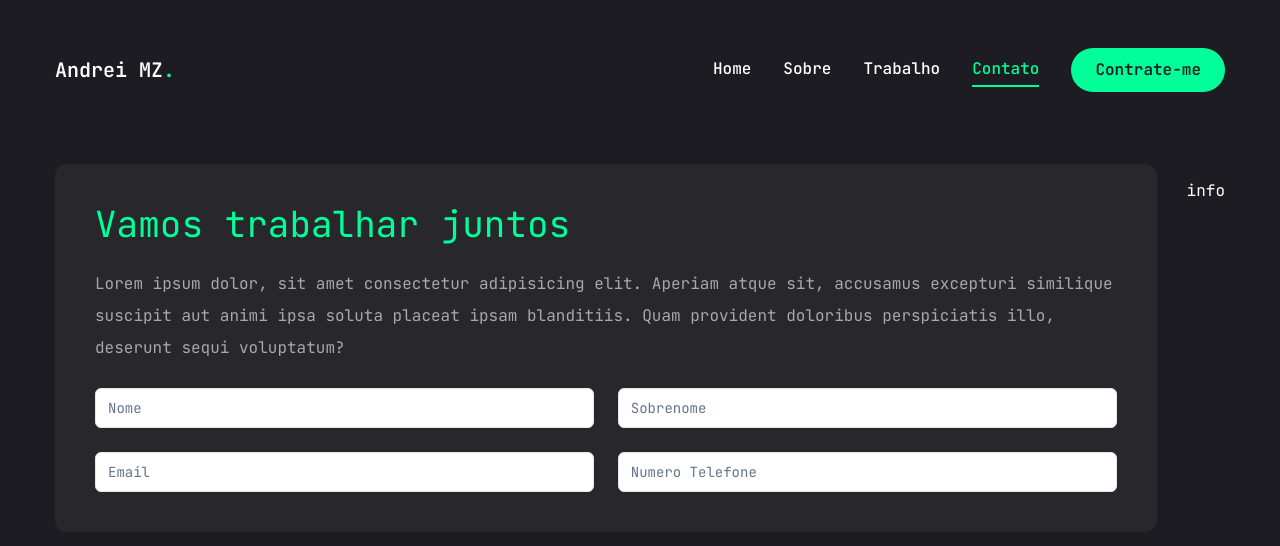
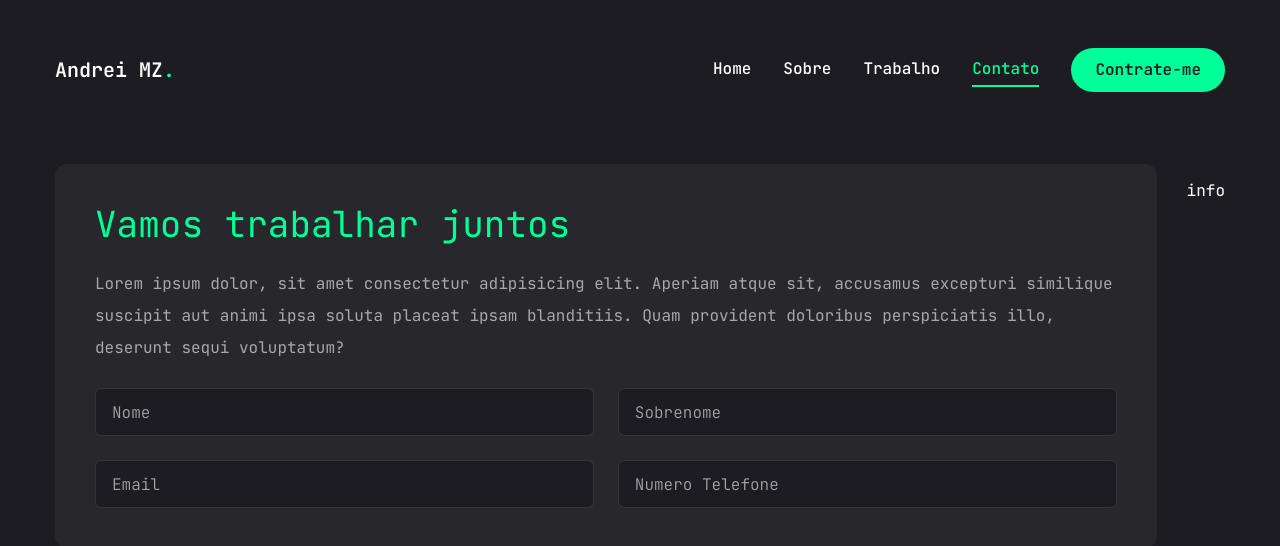
Before and after one commit to Andrei-MZ/Portfolio-Andrei, a Next.js app: page /contato in a window 1280 px wide. Shown: the top 546 px of the page. Built offline with nearby package versions, Linux system fonts and the light colour scheme.

Commit message:
custom button

```diff
--- a/src/components/ui/input.tsx
+++ b/src/components/ui/input.tsx
@@ -11,7 +11,7 @@
       <input
         type={type}
         className={cn(
-          "flex h-10 w-full rounded-md border border-slate-200 bg-white px-3 py-2 text-sm ring-offset-white file:border-0 file:bg-transparent file:text-sm file:font-medium placeholder:text-slate-500 focus-visible:outline-none focus-visible:ring-2 focus-visible:ring-slate-950 focus-visible:ring-offset-2 disabled:cursor-not-allowed disabled:opacity-50 dark:border-slate-800 dark:bg-slate-950 dark:ring-offset-slate-950 dark:placeholder:text-slate-400 dark:focus-visible:ring-slate-300",
+          "flex h-[48px] rounded-md border border-white/10 focus:border-accent font-light bg-primary px-4 py-5 text-base placeholder:text-white/60 outline-none",
           className
         )}
         ref={ref}
```
